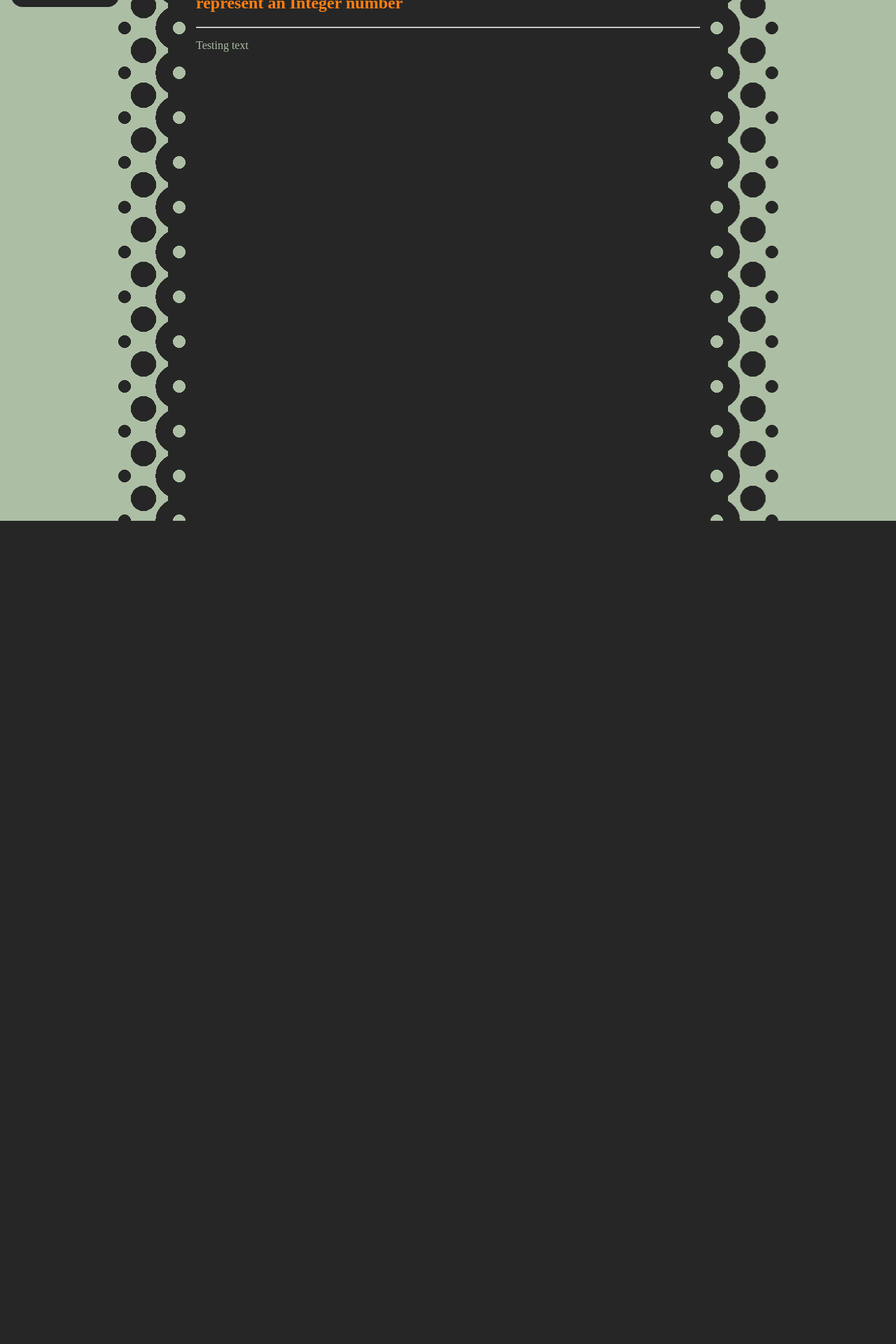
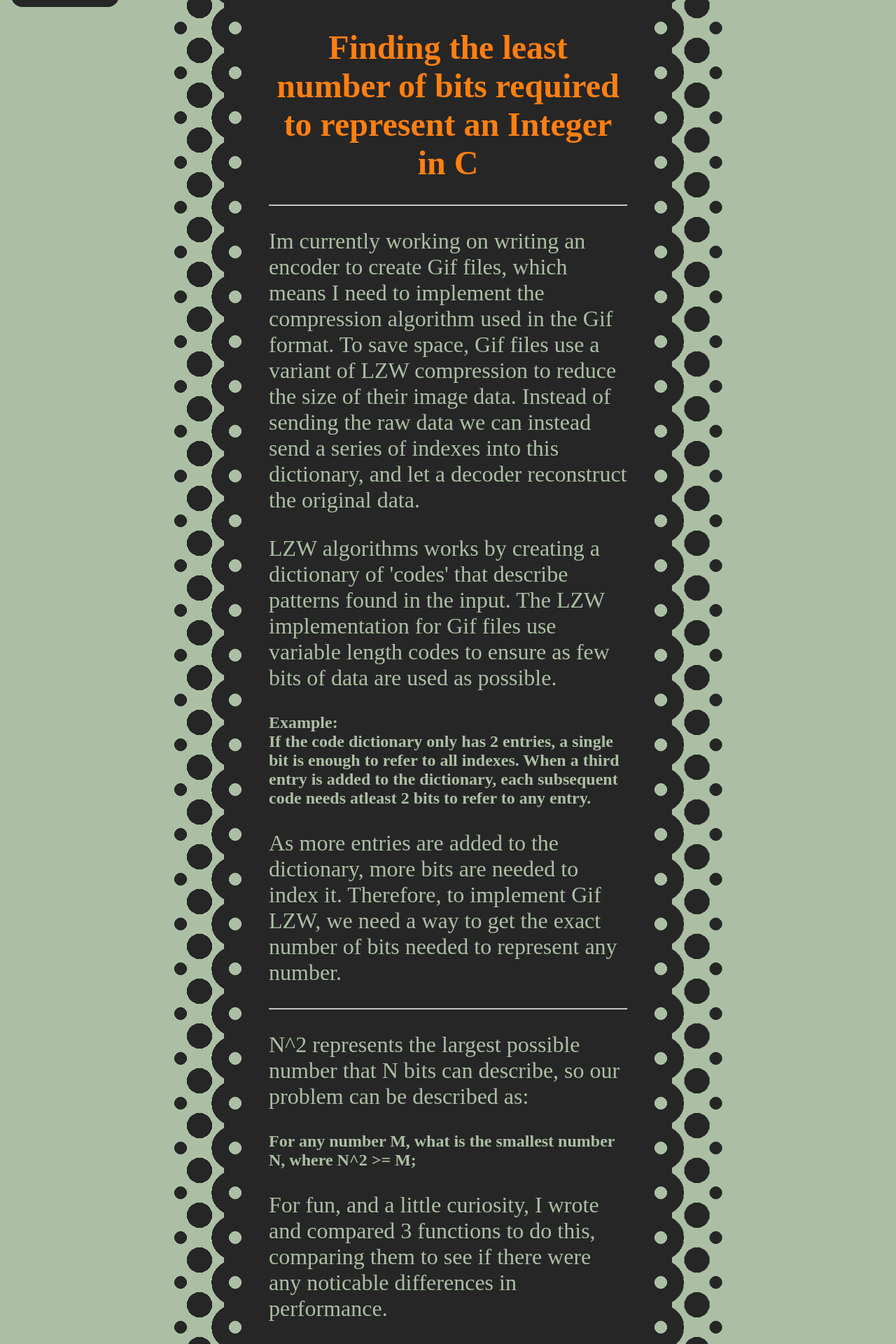
Before and after one commit to as505/blog, a SvelteKit app in the folder blog/: page /blog in a window 1280 px wide. Shown: the part 56-1976 px from the top of the page at 70% size. Before the commit the page ends 800 px from the top, so only its background shows below. Built offline with nearby package versions, Linux system fonts and the light colour scheme.

Commit message:
writing a first draft of the into to the first blog post

```diff
--- a/blog/src/routes/+layout.svelte
+++ b/blog/src/routes/+layout.svelte
@@ -23,7 +23,7 @@
 		--col-highlight: rgb(226, 232, 206);
 		--col-content: rgb(172, 191, 164);
 		--col-header: rgb(255, 127, 17);
-		--blog-margin: 15rem;
+		--blog-margin: 20rem;
 		--blog-text-width: 60rem;
 		background-color: var(--col-bg);
 	}
--- a/blog/src/routes/blog/+page.svelte
+++ b/blog/src/routes/blog/+page.svelte
@@ -8,11 +8,38 @@
     <div class="bg">
         <article>
             <h1>
-                Comparing methords to find the least number of bits required to represent an Integer number
+                Finding the least number of bits required to represent an Integer in C
             </h1>
             <hr>
             <p>
-                Testing text
+                Im currently working on writing an encoder to create Gif files, which means I need to implement the compression algorithm used in the Gif format.
+                To save space, Gif files use a variant of LZW compression to reduce the size of their image data.
+                Instead of sending the raw data we can instead send a series of indexes into this dictionary, and let a decoder reconstruct the original data.
+            </p>
+            <p>
+                LZW algorithms works by creating a dictionary of 'codes' that describe patterns found in the input.
+                The LZW implementation for Gif files use variable length codes to ensure as few bits of data are used as possible.
+            </p>
+            <h2 class="example">
+                Example:<br>
+                If the code dictionary only has 2 entries, a single bit is enough to refer to all indexes.
+                When a third entry is added to the dictionary, each subsequent code needs atleast 2 bits to refer to any entry.
+            </h2>
+            <p>
+                As more entries are added to the dictionary, more bits are needed to index it.
+                Therefore, to implement Gif LZW, we need a way to get the exact number of bits needed to represent any number.
+            </p>
+            <hr>
+            <p>
+                N^2 represents the largest possible number that N bits can describe, so
+                our problem can be described as:
+            </p>
+            <h2>
+                For any number M, what is the smallest number N, where N^2 &gt= M;
+            </h2>
+            <p>
+                For fun, and a little curiosity, I wrote and compared 3 functions to do this,
+                comparing them to see if there were any noticable differences in performance.
             </p>
         </article>
     </div>
@@ -29,12 +56,24 @@ hr{
     background-color: var(--col-highlight);
 }
 
+h1{
+    font-size: 3rem;
+    margin-bottom: 2rem;
+    text-align: center;
+    margin-left: auto;
+    margin-right: auto;
+}
+
+p{
+    font-size: 2rem;
+}
+
 .layout{
     background-color: var(--col-content);
     grid-template-columns: var(--blog-margin) auto var(--blog-margin);
-    grid-template-rows: repeat(3, 100vh);
+    grid-template-rows: repeat(3, auto);
     width:100vw;
-    height: 100vh;
+    height: auto;
     margin-left: auto;
     margin-right: auto;
     display: grid;
@@ -42,8 +81,9 @@ hr{
 
 
 article{
-    width: 90%;
+    width: 80%;
     margin: auto;
+    margin-top: 6rem;
 }
 
 
```
